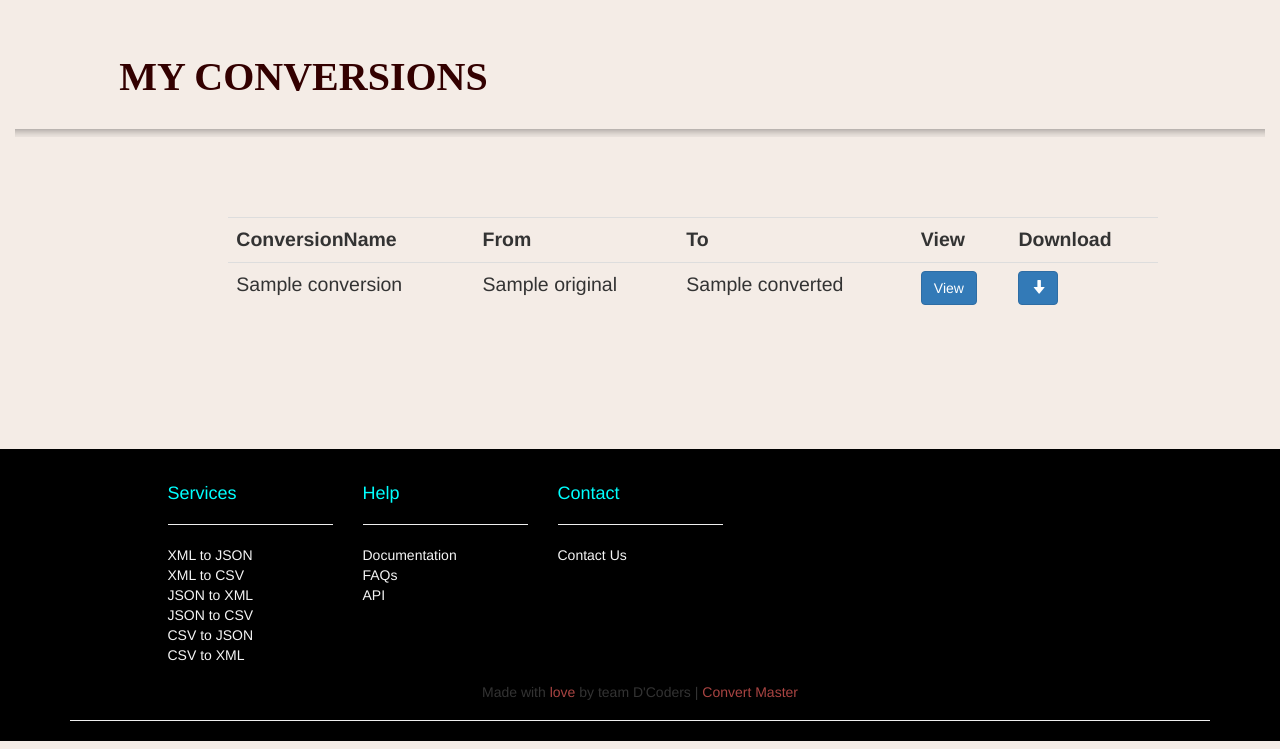
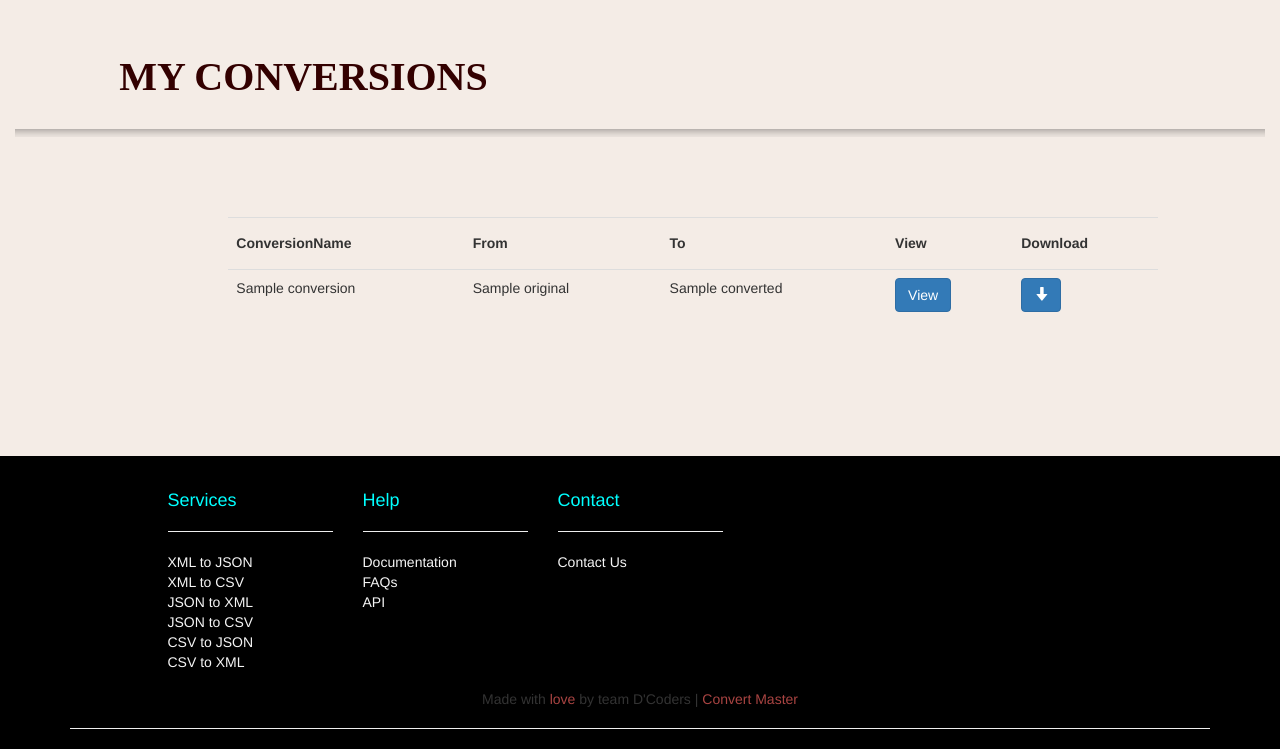
Before and after one commit to SinghHrmn/ConvertMaster, a Django app: template src/templates/convertEngine/myconversions.html in a window 1280 px wide. Shown: the part 52-801 px from the top of the page. Run offline with Django 3.2, Linux system fonts and the light colour scheme; the template is opened without the code that fills it: most values are stand-ins (such as "Sample title", 1, 10 or a date in 2020); parts of the project's set-up code (start-up, migrations or seed data) failed here and were passed over; some libraries are stand-ins or nearby versions.

Commit message:
small changes in myconversion

```diff
--- a/src/templates/convertEngine/myconversions.html
+++ b/src/templates/convertEngine/myconversions.html
@@ -19,19 +19,20 @@
 <br><br><br>
 
 <!-- Conversions Showcase    -->
+
 <div class="row">
     <div class="col-lg-2 col-sm-2">
 
     </div>
 
-    <div class="col-lg-9 col-sm-9">
-        <table class="table table-hover table-responsive" style="font-size:19.5px">
+    <div class="col-lg-9 col-sm-9 col-xs-12">
+        <table class="table table-hover table-responsive" >
             <tr>
-                <th>ConversionName</th>
-                <th>From</th>
-                <th>To</th>
-                <th>View</th>
-                <th>Download</th>
+                <th><h5><b>ConversionName</b></h4></th>
+                <th><h5><b>From</b></h4></th>
+                <th><h5><b>To</b></h4></th>
+                <th><h5><b>View</b></h4></th>
+                <th><h5><b>Download</b></h4></th>
             </tr>
             {%for conversion in mydata%}
 
```
Also changed, not shown: src/accounts/views.py (line endings or trailing spaces), src/db.sqlite3.
